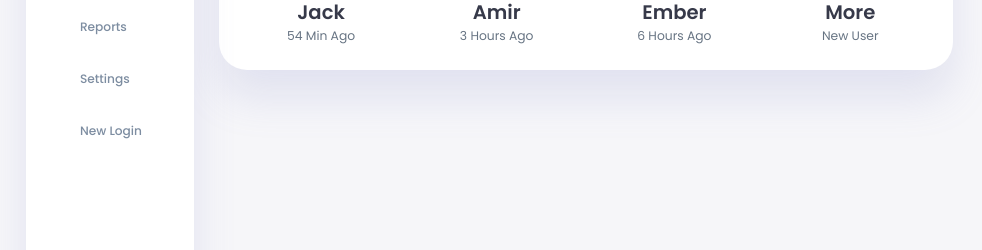
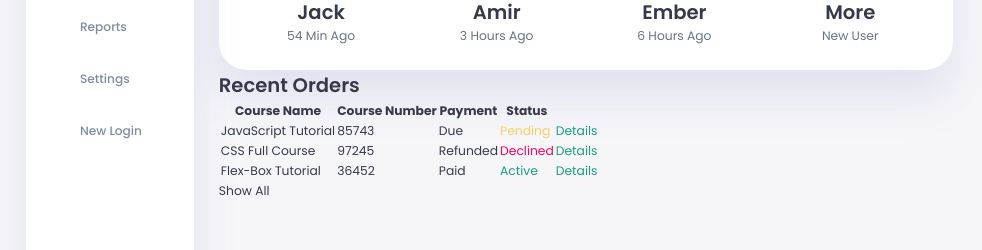
Before and after one commit to indra120/admin-dashboard-design, a Vue app in the folder vue/: page / in a window 1280 px wide. Shown: the part 380-630 px from the top of the page, without its empty margins (0-982 px from the left). Built offline with nearby package versions, Linux system fonts and the light colour scheme; some icons are missing.

Commit message:
Recent-orders

```diff
--- a/vue/src/App.vue
+++ b/vue/src/App.vue
@@ -2,6 +2,7 @@
 import Sidebar from '@/components/Sidebar.vue'
 import Analytics from './components/Analytics.vue'
 import NewUser from './components/NewUser.vue'
+import RecentOrders from './components/RecentOrders.vue';
 </script>
 
 <template>
@@ -11,6 +12,7 @@ import NewUser from './components/NewUser.vue'
     <main>
       <Analytics />
       <NewUser />
+      <RecentOrders />
     </main>
   </div>
 </template>
--- /dev/null
+++ b/vue/src/components/Order.vue
@@ -0,0 +1,28 @@
+<script setup>
+defineProps({
+  name: String,
+  number: Number,
+  paymentStatus: String,
+  status: String,
+})
+</script>
+
+<template>
+  <tr>
+    <td>{{ name }}</td>
+    <td>{{ number }}</td>
+    <td>{{ paymentStatus }}</td>
+    <td
+      :class="
+        status === 'Declined'
+          ? 'danger'
+          : status === 'Pending'
+          ? 'warning'
+          : 'primary'
+      "
+    >
+      {{ status }}
+    </td>
+    <td class="primary">Details</td>
+  </tr>
+</template>
--- /dev/null
+++ b/vue/src/components/RecentOrders.vue
@@ -0,0 +1,54 @@
+<script setup>
+import Order from './Order.vue'
+
+const orders = [
+  {
+    name: 'JavaScript Tutorial',
+    number: '85743',
+    paymentStatus: 'Due',
+    status: 'Pending',
+  },
+  {
+    name: 'CSS Full Course',
+    number: '97245',
+    paymentStatus: 'Refunded',
+    status: 'Declined',
+  },
+  {
+    name: 'Flex-Box Tutorial',
+    number: '36452',
+    paymentStatus: 'Paid',
+    status: 'Active',
+  },
+]
+</script>
+
+<template>
+  <div class="recent-orders">
+    <h2>Recent Orders</h2>
+
+    <table>
+      <thead>
+        <tr>
+          <th>Course Name</th>
+          <th>Course Number</th>
+          <th>Payment</th>
+          <th>Status</th>
+          <th></th>
+        </tr>
+      </thead>
+
+      <tbody>
+        <Order
+          v-for="v in orders"
+          :key="v.number"
+          :name="v.name"
+          :number="v.number"
+          :payment-status="v.paymentStatus"
+          :status="v.status"
+        />
+      </tbody>
+    </table>
+    <a href="#">Show All</a>
+  </div>
+</template>
```
